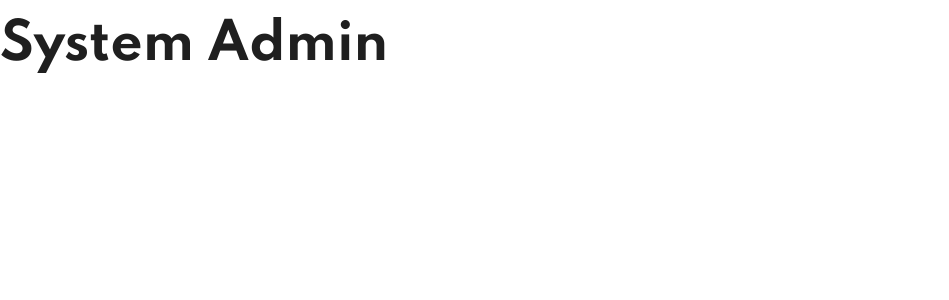
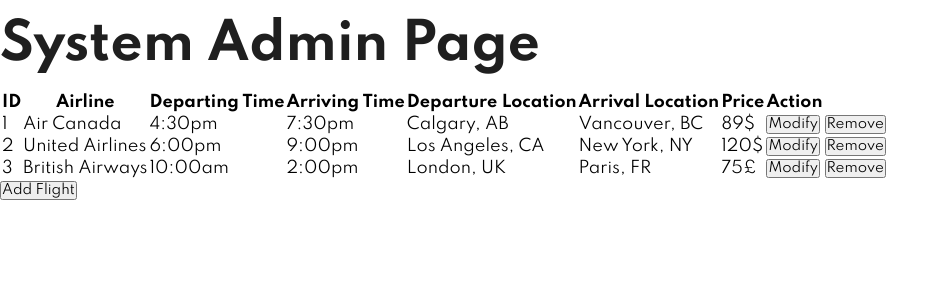
Before and after one commit to MmagdyHafezZ/ENSF480Project, a React (Vite) app in the folder Frontend/FlightWeb/: page /admin in a window 1280 px wide. Shown: the top 300 px of the page, without its empty margins (0-949 px from the left). Built offline with nearby package versions, Linux system fonts and the light colour scheme.

Commit message:
system admin page with flight information

```diff
--- a/Frontend/FlightWeb/src/pages/SystemAdmin/SystemAdmin.jsx
+++ b/Frontend/FlightWeb/src/pages/SystemAdmin/SystemAdmin.jsx
@@ -1,8 +1,319 @@
+import React, { useState } from 'react';
+
 const SystemAdmin = () => {
+  const [flightsData, setFlightsData] = useState([
+    {
+      id: "1", // Unique identifier
+      details: {
+        airline: "Air Canada",
+        departingTime: "4:30pm",
+        arrivingTime: "7:30pm",
+        departureLocation: "Calgary, AB",
+        arrivalLocation: "Vancouver, BC",
+        leavingTime: "2:30pm",
+        arriveBackTime: "5:30pm",
+        leavingLocation: "Vancouver, BC",
+        arriveBackLocation: "Calgary, AB",
+        price: "89$",
+      },
+    },
+    {
+      id: "2", // Unique identifier
+      details: {
+        airline: "United Airlines",
+        departingTime: "6:00pm",
+        arrivingTime: "9:00pm",
+        departureLocation: "Los Angeles, CA",
+        arrivalLocation: "New York, NY",
+        leavingTime: "2:30pm",
+        arriveBackTime: "5:30pm",
+        leavingLocation: "Vancouver, BC",
+        arriveBackLocation: "Calgary, AB",
+        price: "120$",
+      },
+    },
+    {
+      id: "3", // Unique identifier
+      details: {
+        airline: "British Airways",
+        departingTime: "10:00am",
+        arrivingTime: "2:00pm",
+        departureLocation: "London, UK",
+        arrivalLocation: "Paris, FR",
+        leavingTime: "2:30pm",
+        arriveBackTime: "5:30pm",
+        leavingLocation: "Vancouver, BC",
+        arriveBackLocation: "Calgary, AB",
+        price: "75£",
+      },
+    },
+    // Add more flight objects with their respective details and unique IDs
+  ]);
+
+  const [selectedFlight, setSelectedFlight] = useState(null);
+  const [isNewFlightFormVisible, setNewFlightFormVisible] = useState(false);
+  const [newFlightDetails, setNewFlightDetails] = useState({
+    airline: '',
+    departingTime: '',
+    arrivingTime: '',
+    departureLocation: '',
+    arrivalLocation: '',
+    price: '',
+  });
+
+  const handleModifyFlight = (flightId) => {
+    // Find the selected flight for modification
+    const flightToModify = flightsData.find((flight) => flight.id === flightId);
+    setSelectedFlight(flightToModify);
+    setNewFlightFormVisible(false); // Close the new flight form
+  };
+
+  const handleAddFlight = () => {
+    setNewFlightFormVisible(true);
+    setSelectedFlight(null); // Close modify form if open
+  };
+
+  const handleRemoveFlight = (flightId) => {
+    // Check if a flight is selected before removing
+    const flightToRemove = flightsData.find((flight) => flight.id === flightId);
+
+    if (flightToRemove) {
+      // Dummy logic for removing the selected flight
+      const updatedFlightsData = flightsData.filter(
+        (flight) => flight.id !== flightToRemove.id
+      );
+
+      setFlightsData(updatedFlightsData);
+      setSelectedFlight(null); // Reset selectedFlight after removal
+    }
+  };
+
+  const handleSaveChanges = () => {
+    // Dummy logic for saving changes
+    const updatedFlightsData = flightsData.map((flight) => {
+      if (flight.id === selectedFlight.id) {
+        // Update the details with the modified values
+        flight.details = selectedFlight.details;
+      }
+      return flight;
+    });
+
+    setFlightsData([...updatedFlightsData]);
+    setSelectedFlight(null); // Reset selectedFlight after saving changes
+  };
+
+  const handleInputChange = (event) => {
+    // Update the selectedFlight details as the user types
+    const { name, value } = event.target;
+    setSelectedFlight((prevFlight) => ({
+      ...prevFlight,
+      details: {
+        ...prevFlight.details,
+        [name]: value,
+      },
+    }));
+  };
+
+  const handleNewFlightInputChange = (event) => {
+    // Update the newFlightDetails as the user types
+    const { name, value } = event.target;
+    setNewFlightDetails((prevDetails) => ({
+      ...prevDetails,
+      [name]: value,
+    }));
+  };
+
+  const handleAddNewFlight = () => {
+    // Dummy logic for adding a new flight
+    const newFlight = {
+      id: (flightsData.length + 1).toString(),
+      details: { ...newFlightDetails },
+    };
+
+    setFlightsData([...flightsData, newFlight]);
+    setNewFlightFormVisible(false); // Close the new flight form after adding
+  };
+
   return (
     <div>
-      <h1>System Admin</h1>
+      <h1>System Admin Page</h1>
+
+      <table>
+        <thead>
+          <tr>
+            <th>ID</th>
+            <th>Airline</th>
+            <th>Departing Time</th>
+            <th>Arriving Time</th>
+            <th>Departure Location</th>
+            <th>Arrival Location</th>
+            <th>Price</th>
+            <th>Action</th>
+          </tr>
+        </thead>
+        <tbody>
+          {flightsData.map((flight) => (
+            <tr key={flight.id}>
+              <td>{flight.id}</td>
+              <td>{flight.details.airline}</td>
+              <td>{flight.details.departingTime}</td>
+              <td>{flight.details.arrivingTime}</td>
+              <td>{flight.details.departureLocation}</td>
+              <td>{flight.details.arrivalLocation}</td>
+              <td>{flight.details.price}</td>
+              <td>
+                <button onClick={() => handleModifyFlight(flight.id)}>Modify</button>
+              </td>
+              <td>
+                <button onClick={() => handleRemoveFlight(flight.id)}>Remove</button>
+              </td>
+            </tr>
+          ))}
+        </tbody>
+      </table>
+      <div>
+        <button type="button" onClick={handleAddFlight}>
+          Add Flight
+        </button>
+      </div>
+
+      {isNewFlightFormVisible && (
+        <div>
+          <h2>Add New Flight</h2>
+          <form>
+            <label>
+              Airline:
+              <input
+                type="text"
+                name="airline"
+                value={newFlightDetails.airline}
+                onChange={handleNewFlightInputChange}
+                placeholder="Enter airline"
+              />
+            </label>
+            <label>
+              Departing Time:
+              <input
+                type="text"
+                name="departingTime"
+                value={newFlightDetails.departingTime}
+                onChange={handleNewFlightInputChange}
+                placeholder="Enter departing time"
+              />
+            </label>
+            <label>
+              Arriving Time:
+              <input
+                type="text"
+                name="arrivingTime"
+                value={newFlightDetails.arrivingTime}
+                onChange={handleNewFlightInputChange}
+                placeholder="Enter arriving time"
+              />
+            </label>
+            <label>
+              Departure Location:
+              <input
+                type="text"
+                name="departureLocation"
+                value={newFlightDetails.departureLocation}
+                onChange={handleNewFlightInputChange}
+                placeholder="Enter departure location"
+              />
+            </label>
+            <label>
+              Arrival Location:
+              <input
+                type="text"
+                name="arrivalLocation"
+                value={newFlightDetails.arrivalLocation}
+                onChange={handleNewFlightInputChange}
+                placeholder="Enter arrival location"
+              />
+            </label>
+            <label>
+              Price:
+              <input
+                type="text"
+                name="price"
+                value={newFlightDetails.price}
+                onChange={handleNewFlightInputChange}
+                placeholder="Enter price"
+              />
+            </label>
+            <button type="button" onClick={handleAddNewFlight}>
+              Add New Flight
+            </button>
+          </form>
+        </div>
+      )}
+
+      {selectedFlight && (
+        <div>
+          <h2>Modify Flight</h2>
+          <form>
+            <label>
+              Airline:
+              <input
+                type="text"
+                name="airline"
+                value={selectedFlight.details.airline}
+                onChange={handleInputChange}
+              />
+            </label>
+            <label>
+              Departing Time:
+              <input
+                type="text"
+                name="departingTime"
+                value={selectedFlight.details.departingTime}
+                onChange={handleInputChange}
+              />
+            </label>
+            <label>
+              Arriving Time:
+              <input
+                type="text"
+                name="arrivingTime"
+                value={selectedFlight.details.arrivingTime}
+                onChange={handleInputChange}
+              />
+            </label>
+            <label>
+              Departure Location:
+              <input
+                type="text"
+                name="departureLocation"
+                value={selectedFlight.details.departureLocation}
+                onChange={handleInputChange}
+              />
+            </label>
+            <label>
+              Arrival Location:
+              <input
+                type="text"
+                name="arrivalLocation"
+                value={selectedFlight.details.arrivalLocation}
+                onChange={handleInputChange}
+              />
+            </label>
+            <label>
+              Price:
+              <input
+                type="text"
+                name="price"
+                value={selectedFlight.details.price}
+                onChange={handleInputChange}
+              />
+            </label>
+            <button type="button" onClick={handleSaveChanges}>
+              Save Changes
+            </button>
+          </form>
+        </div>
+      )}
     </div>
   );
 };
+
 export default SystemAdmin;
```
